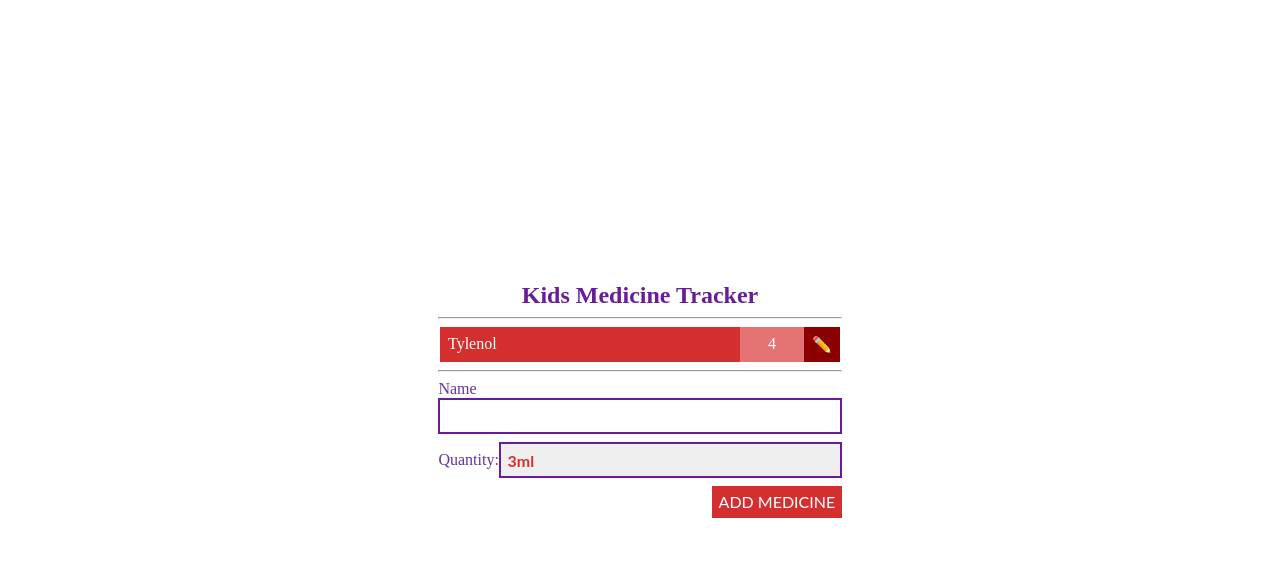
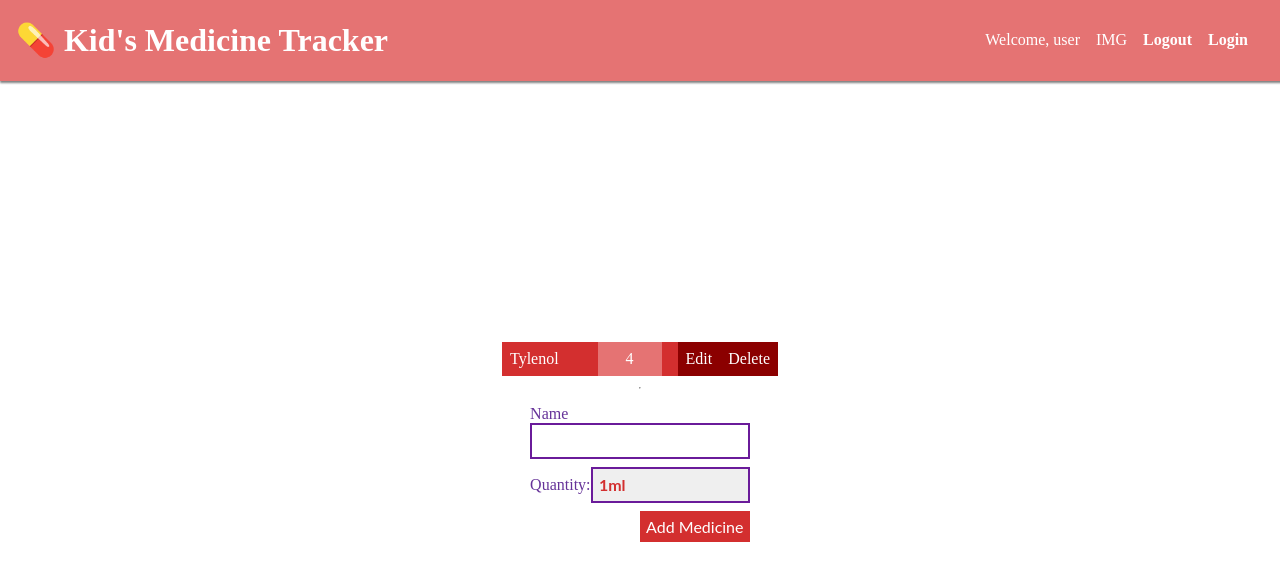
Before and after one commit to jassmin-herr09/childrens-medicine-tracker-fontend, a React (Create React App) app: page / in a window 1280 px wide. Shown: the top 580 px of the page. Built offline with nearby package versions, Linux system fonts and the light colour scheme; no server answers.

Commit message:
feat:adds header and styles to layout

```diff
--- a/package.json
+++ b/package.json
@@ -6,7 +6,9 @@
     "@testing-library/jest-dom": "^5.12.0",
     "@testing-library/react": "^11.2.7",
     "@testing-library/user-event": "^12.8.3",
+    "moment": "^2.29.1",
     "react": "^17.0.2",
+    "react-datepicker": "^4.1.1",
     "react-dom": "^17.0.2",
     "react-scripts": "4.0.3",
     "web-vitals": "^1.1.2"
--- a/src/App.css
+++ b/src/App.css
@@ -2,26 +2,30 @@
   box-sizing: border-box;
 }
 
-body {
+#root {
   font-family: 'Montserrat';
-  height: 100vh;
-  display: grid;
+  min-height: 100vh;
+  display: flex;
+  flex-direction: column;
   justify-items: center;
   align-items: center;
 }
 
-h2 {
-  color: #6a1b9a;
-  margin: 0;
-  text-align: center;
+section {
+  flex-grow: 1;
+  display: flex;
+  justify-content: center;
+  align-items: center;
+  flex-direction: column;
+
 }
 
 section > article {
   display: flex;
   justify-content: space-between;
-  min-width: 25rem;
+  min-width: 17.25rem;
   color: white;
-  margin: 0.1rem;
+  margin: 0.2rem;
   background-color: #d32f2f;
 }
 
--- a/src/App.js
+++ b/src/App.js
@@ -1,14 +1,25 @@
 
 import { useState, useEffect } from "react";
 import "./App.css";
+import Header from './components/Header/Header';
+
+//import 'react-datepicker/dist/react-datepicker.css'
+//import MyComponent from "./MyComponent";
+
+//import moment from 'moment'
+
+
 
 export default function App() {
   const [state, setState] = useState({
       medicines: [{medicine: "Tylenol", level: 4 }],
       newMedicine: {
         medicine: "",
-        level: "3"
+        level: "1ml",
+        date: ''
     },
+
+
     editMode: false
   });
 
@@ -46,15 +57,15 @@ export default function App() {
 
         }).then(res => res.json());
 
-      setState(prevState => ({
-       ...prevState,
+      setState({
        medicines,
       editMode: false,
          newMedicine: {  // this resets forms after its edited by user
             medicine: '',
-            level: '',
+            level: '1ml',
+            date: ''
             }
-        }));
+        });
 
       } catch (error) {
 
@@ -77,11 +88,12 @@ export default function App() {
         medicines: [...state.medicines, medicine],
         newMedicine: {
            medicine: "",
-            level: "3"
+            level: "1ml",
+            date: ''
        }
       });
     } catch(error) {
-      console.log(error);
+
      }
    }
 }
@@ -110,17 +122,40 @@ export default function App() {
 
   }
 
+  async function handleDelete(id) {
+    try {
+     const medicines = await fetch(`http://localhost:3001/api/medicines/${id}`, {
+       method: 'DELETE' //send delete request using ajax, no headers or reqbod
+     }).then(res => res.json());
+     setState(prevState => ({
+       ...prevState,
+       medicines
+
+     }));
+    } catch (error){
+
+    }
+  }
+
+
+
   return (
+    <>
+    <Header />
     <section>
-      <h2>Kids Medicine Tracker</h2>
-      <hr />
+
       {state.medicines.map((s, i) => (
         <article key={i}>
           <div>{s.medicine}</div>
           <div>{s.level}</div>
+          <div>{s.date}</div>
           <div
           className="controls"
-          onClick={() => handleEdit(s._id)}>{'✏️'}</div>
+          onClick={() => handleEdit(s._id)}>Edit</div>
+
+        <div
+         className="controls"
+         onClick={() => handleDelete(s._id)}>Delete</div>
 
         </article>
       ))}
@@ -133,15 +168,19 @@ export default function App() {
         <label>
           <span>Quantity:</span>
           <select name="level" value={state.newMedicine.level} onChange={handleChange}>
-            <option value="1">1ml</option>
-            <option value="2">2ml</option>
-            <option value="3">3ml</option>
-            <option value="4">4ml</option>
-            <option value="5">5ml</option>
+            <option value="1ml">1ml</option>
+            <option value="2ml">2ml</option>
+            <option value="3ml">3ml</option>
+            <option value="4ml">4ml</option>
+            <option value="5ml">5ml</option>
           </select>
         </label>
-        <button>{state.editMode ? 'EDIT Medicine' : 'ADD MEDICINE'}</button>
+
+
+
+        <button>{state.editMode ? 'Edit Medicine' : 'Add Medicine'}</button>
       </form>
     </section>
+    </>
   );
 }
--- /dev/null
+++ b/src/components/Header/Header.js
@@ -0,0 +1,20 @@
+import styles from './Header.module.css';
+
+
+function Header(props) {
+  return (
+     <header className={styles.header}>
+      <h1>{'💊'} Kid's Medicine Tracker</h1>
+      <nav>
+         <ul>
+            <li>Welcome, user </li>
+            <li>IMG </li>
+            <li className={styles.navLink}>Logout</li>
+            <li className={styles.navLink}>Login</li>
+        </ul>
+      </nav>
+  </header>
+ );
+}
+
+export default Header;
--- /dev/null
+++ b/src/components/Header/Header.module.css
@@ -0,0 +1,37 @@
+.header {
+    display: flex;
+    justify-content: space-between;
+    align-items: center;
+    padding: 0 1rem;
+    background-color: #e57373;
+    color: white;
+    box-shadow: 1px 1px 2px 1px #808080;
+    width: 100%;
+
+
+}
+
+
+.header nav {
+    display: flex;
+    align-items: center;
+    justify-content: center;
+
+}
+
+.header ul {
+  display: flex;
+  align-items: center;
+  list-style: none;
+
+}
+
+.header li {
+    margin-right: 1rem;
+
+}
+
+.navLink {
+    cursor: pointer;
+    font-weight: 700;
+}
```
Also changed, not shown: 1 other file (tests, documents, lock files or other folders).
